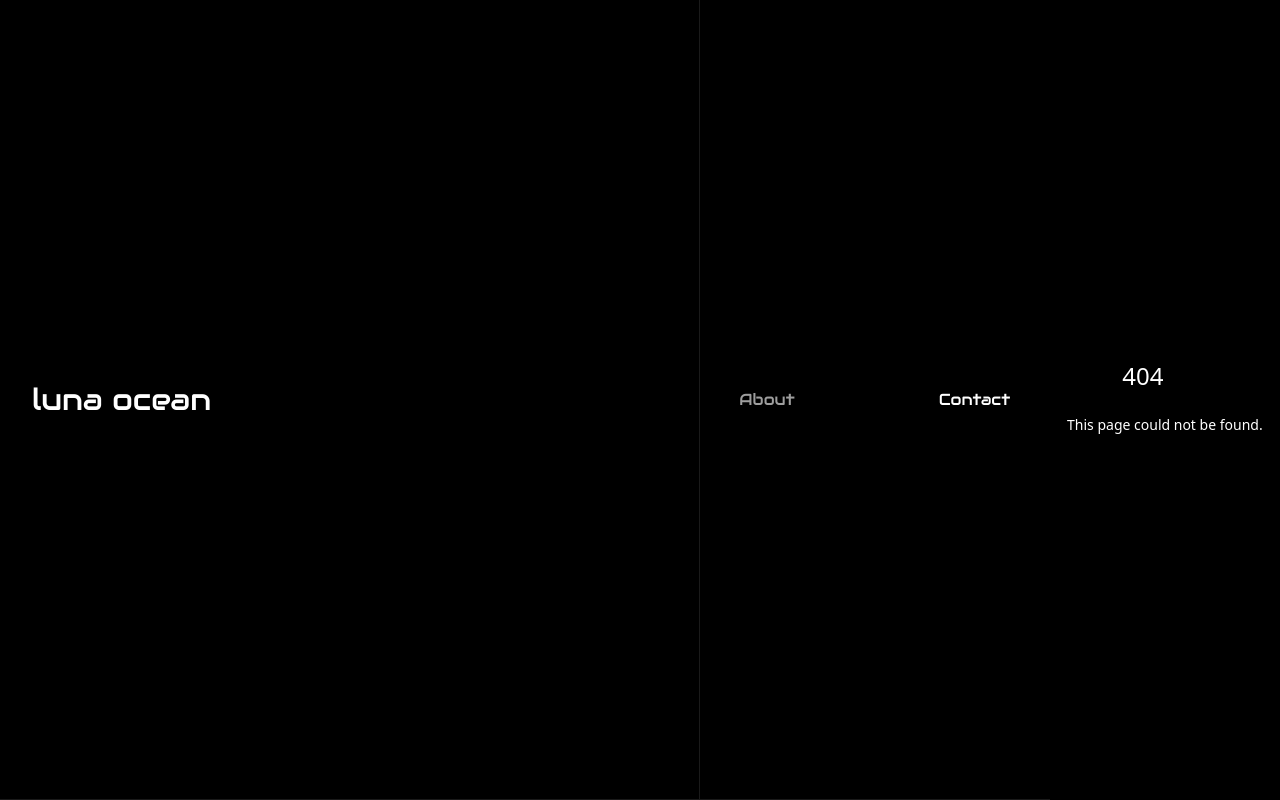
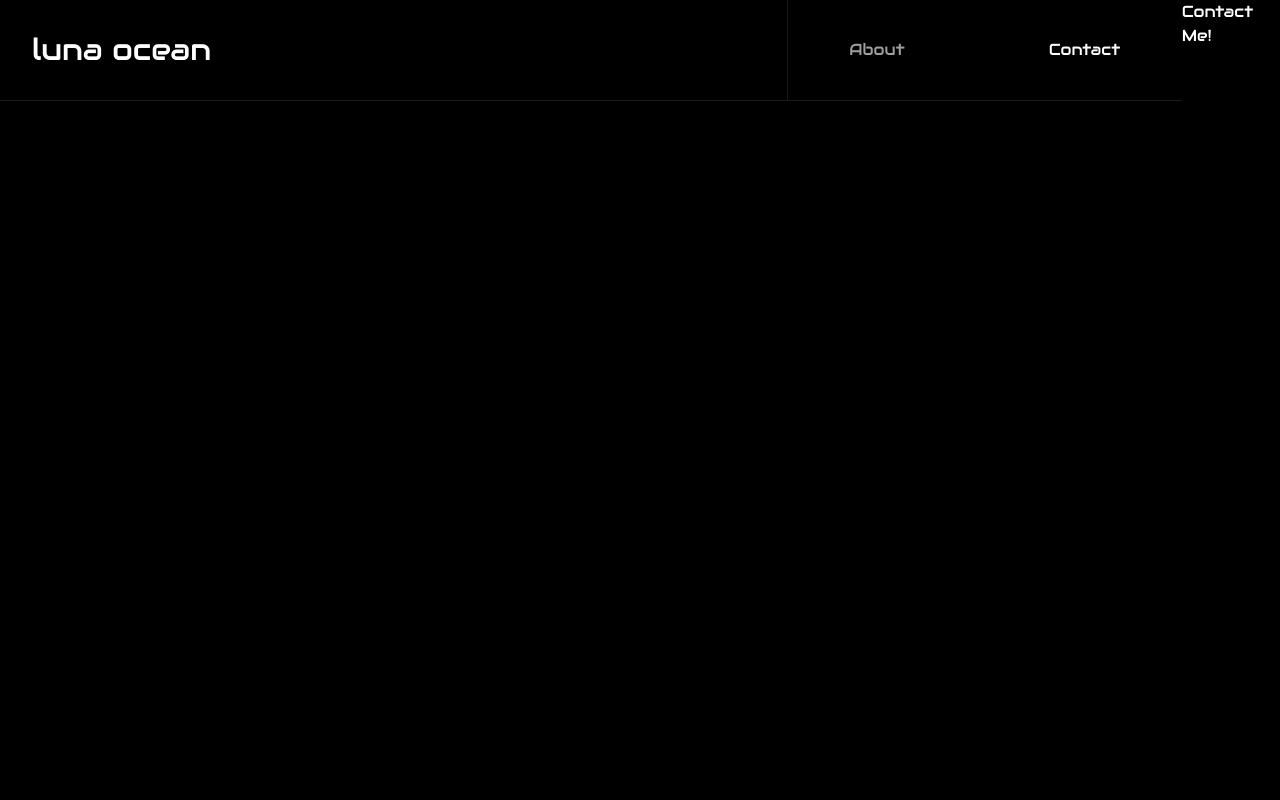
Before and after one commit to finnformica/lunagoodwin-portfolio, a Next.js app: page /contact in a window 1280 px wide. Before the commit this address had no page. Built offline with nearby package versions, Linux system fonts and the light colour scheme; a web font is replaced by a local one.

Commit message:
create contact page

```diff
--- /dev/null
+++ b/pages/contact.js
@@ -0,0 +1,5 @@
+const ContactPage = () => {
+  return <h1>Contact Me!</h1>;
+};
+
+export default ContactPage;
```
